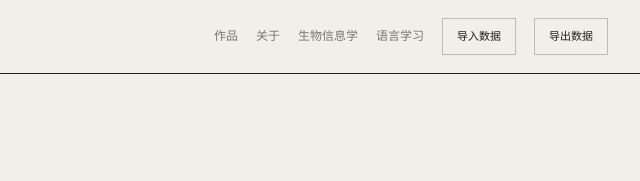
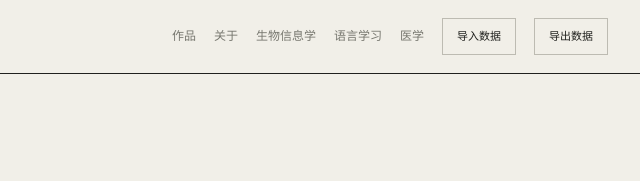
Before and after one commit to 2763005821/Favier.github.io, a plain HTML site: page index.html in a window 1280 px wide. Shown: the top 181 px of the page, 640-1280 px from the left. Drawn offline with Linux system fonts and the light colour scheme.

Commit message:
Add medicine archive navigation

```diff
--- a/index.html
+++ b/index.html
@@ -88,7 +88,7 @@ footer{border-top:1px solid var(--ink);padding:22px 0 36px;color:var(--muted);fo
 <body>
 <header><div class="wrap nav">
   <div class="brand">PERSONAL ARCHIVE<span style="color:var(--accent)">.</span></div>
-  <nav class="nav-right"><a href="#works">作品</a><a href="#about">关于</a><a href="bioinformatics/index.html">生物信息学</a><a href="languages/index.html">语言学习</a><button class="btn ghost" id="importBtn">导入数据</button><button class="btn ghost" id="exportBtn">导出数据</button><input id="importFile" type="file" accept="application/json,.json" hidden></nav>
+  <nav class="nav-right"><a href="#works">作品</a><a href="#about">关于</a><a href="bioinformatics/index.html">生物信息学</a><a href="languages/index.html">语言学习</a><a href="medicine/index.html">医学</a><button class="btn ghost" id="importBtn">导入数据</button><button class="btn ghost" id="exportBtn">导出数据</button><input id="importFile" type="file" accept="application/json,.json" hidden></nav>
 </div></header>
 <main class="wrap">
   <section class="hero" id="about">
```
